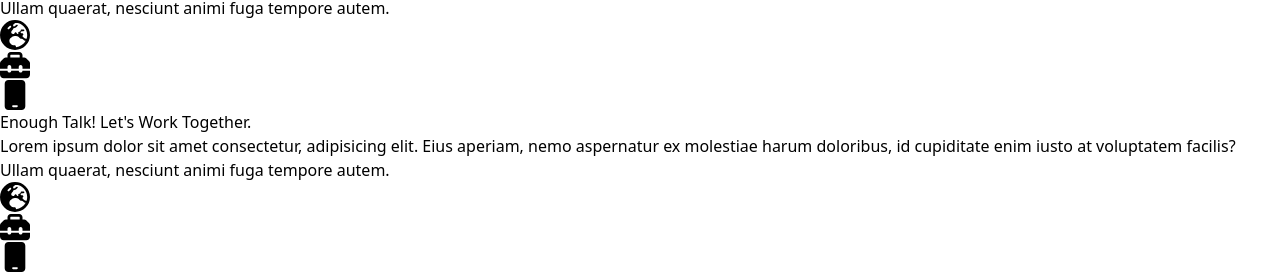
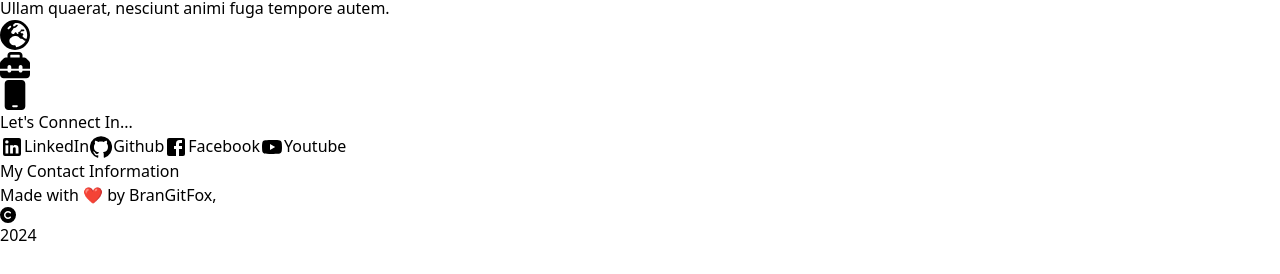
Before and after one commit to branGitfox/Pro, a React (Vite) app: page / in a window 1280 px wide. Shown: the part 2073-2347 px from the top of the page. After the commit the page ends 2320 px from the top, so only its background shows below. Built offline with nearby package versions, Linux system fonts and the light colour scheme.

Commit message:
feat: adding information section

```diff
--- a/src/App.tsx
+++ b/src/App.tsx
@@ -1,7 +1,8 @@
 import  { useState } from 'react'
 import br from '/br.jpg'
-import { FaBars, FaX, FaUserAstronaut, FaReact, FaLink, FaArrowRight, FaEarthEurope, FaToolbox, FaMobile , FaCopyright} from 'react-icons/fa6';
-import { GitHub } from '@mui/icons-material';
+import { FaBars, FaX, FaUserAstronaut, FaReact, FaLink, FaArrowRight, FaEarthEurope, FaToolbox, FaMobile , FaCopyright, FaLinkedin, FaMessage} from 'react-icons/fa6';
+import { Facebook, GitHub, LinkedIn, Mail, YouTube } from '@mui/icons-material';
+import { GiMailbox } from 'react-icons/gi';
 function App() {
   const [activeMenu, setActiveMenu] = useState<boolean>(false)
   return (
@@ -181,13 +182,25 @@ function App() {
                         </ul>
                 </div>
                 <div className=" w-[100%] md:w-[500px] flex-col items-center">
-                        <h1 className='text-white text-4xl font-bold'>Enough Talk! Let's Work Together.</h1>
-                        <p className="mt-3 font-light text-white ">Lorem ipsum dolor sit amet consectetur, adipisicing elit. Eius aperiam, nemo aspernatur ex molestiae harum doloribus, id cupiditate enim iusto at voluptatem facilis? Ullam quaerat, nesciunt animi fuga tempore autem.</p>
+                        <h2 className='text-white text-4xl font-bold'>Let's Connect In...</h2>
+                        {/* <p className="mt-3 font-light text-white ">Lorem ipsum dolor sit amet consectetur, adipisicing elit. Eius aperiam, nemo aspernatur ex molestiae harum doloribus, id cupiditate enim iusto at voluptatem facilis? Ullam quaerat, nesciunt animi fuga tempore autem.</p>
                         <ul className='mt-4'>
                             <li  className='mb-4'><FaEarthEurope size={30} className='text-blue-600'/></li>
                             <li className='mb-4'><FaToolbox size={30} className='text-orange-600' /></li>
                             <li className='mb-4'><FaMobile size={30} className='text-green-600' /></li>
-                        </ul>
+                        </ul> */}
+                        <div className="mt-3 flex justify-between flex-wrap gap-2">
+                            <a href="" className="px-6 py-2 bg-gray-700 text-white rounded-sm"><LinkedIn className='inline mx-2 text-blue-600'/>LinkedIn</a>
+                            <a href="" className="px-6 py-2 bg-gray-700 text-white rounded-sm"><GitHub className='inline mx-2'/>Github</a>
+                            <a href="" className="px-6 py-2 bg-gray-700 text-white rounded-sm"><Facebook className='inline mx-2'/>Facebook</a>
+                            <a href="" className="px-6 py-2 bg-gray-700 text-white rounded-sm"><YouTube  className='inline mx-2 text-red-700'/>Youtube</a>
+                        </div>
+                        <h2 className='text-white text-4xl font-bold mt-3'>My Contact Information</h2>
+                        <div className="mt-2 flex justify-center">
+                            <div className="w-[200px] h-[100px] bg-blue-600"></div>
+                            <div className="w-[200px] h-[100px] bg-blue-600"></div>
+                        </div>
+
                 </div>
         </div>
         <footer className='absolute top-[4400px] w-[100%] md:top-[3000px]'>
```
